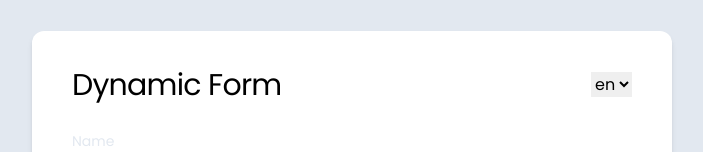
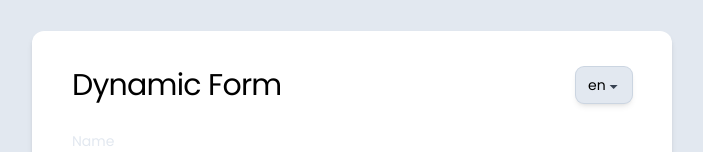
Before and after one commit to greengem/vue-form-whg, a Vue app: page / in a window 1280 px wide. Shown: the top 152 px of the page, without its empty margins (288-991 px from the left). Built offline with nearby package versions, Linux system fonts and the light colour scheme.

Commit message:
Stlying for LanguageSwitcher component. - Added tailwind stlying - Use of `appearance-none` to remove the gloss effect in webkit browsers. - Use of an absolute element to apply an svg chevron icon to the right of the select element.

```diff
--- a/src/components/common/LanguageSwitcher.vue
+++ b/src/components/common/LanguageSwitcher.vue
@@ -1,14 +1,25 @@
 <template>
-  <div class="locale-changer">
-    <select v-model="selectedLocale" @change="changeLocale">
+  <div class="locale-changer relative">
+    <select
+      v-model="selectedLocale"
+      @change="changeLocale"
+      class="text-sm w-14 px-3 py-2 rounded-lg bg-slate-200 dark:bg-slate-800 dark:text-slate-100 shadow-md ring-1 ring-slate-300 dark:ring-slate-700 appearance-none"
+    >
       <option v-for="locale in availableLocales" :key="`locale-${locale}`" :value="locale">
         {{ locale }}
       </option>
     </select>
+    <div
+      class="pointer-events-none absolute inset-y-0 right-0 flex items-center px-3 text-gray-700"
+    >
+      <svg class="fill-current h-4 w-4" xmlns="http://www.w3.org/2000/svg" viewBox="0 0 20 20">
+        <path d="M7 10l5 5 5-5H7z" />
+      </svg>
+    </div>
   </div>
 </template>
 
-<script setup>
+<script setup lang="ts">
 import { computed } from 'vue'
 import { useI18n } from 'vue-i18n'
 
```
